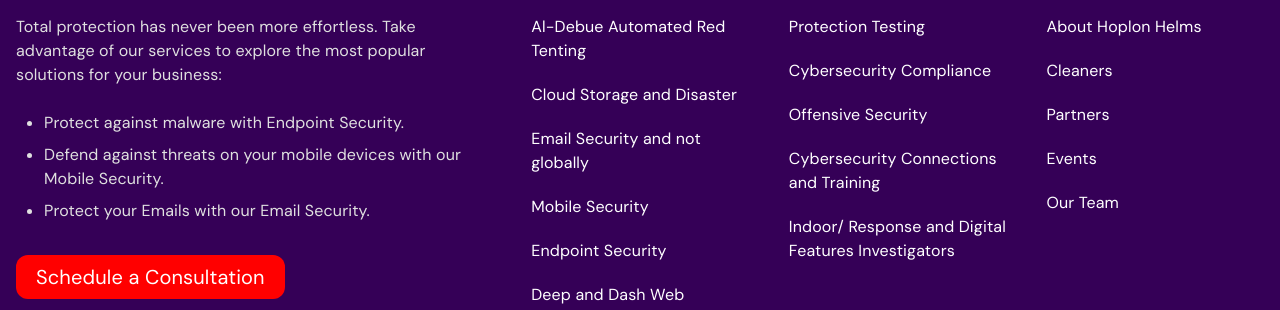
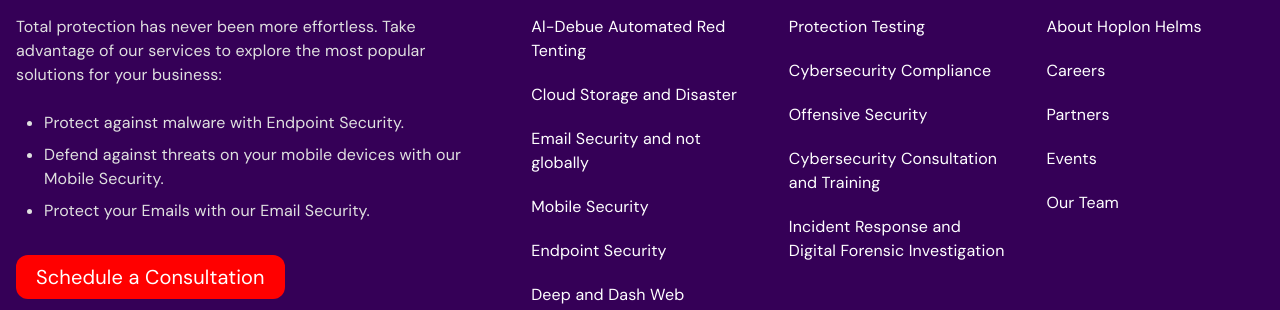
Before and after one commit to ahad30/hoploninfosec_home, a React (Vite) app: page / in a window 1280 px wide. Shown: the part 6327-6637 px from the top of the page. Built offline with nearby package versions, Linux system fonts and the light colour scheme.

Commit message:
modified components

```diff
--- a/src/Shared/Footer/Footer.jsx
+++ b/src/Shared/Footer/Footer.jsx
@@ -96,8 +96,8 @@
                 <li>Protection Testing</li>
                 <li>Cybersecurity Compliance</li>
                 <li>Offensive Security</li>
-                <li>Cybersecurity Connections and Training</li>
-                <li>Indoor/ Response and Digital Features Investigators</li>
+                <li>Cybersecurity Consultation and Training</li>
+                <li>Incident Response and Digital Forensic Investigation</li>
               </ul>
             </div>
 
@@ -105,7 +105,7 @@
               <h3 className="font-bold text-3xl mb-4">About</h3>
               <ul className="space-y-5 text-[16px]">
                 <li>About Hoplon Helms</li>
-                <li>Cleaners</li>
+                <li>Careers</li>
                 <li>Partners</li>
                 <li>Events</li>
                 <li>Our Team</li>
```
Also changed, not shown: 1 other file (tests, documents, lock files or other folders).
